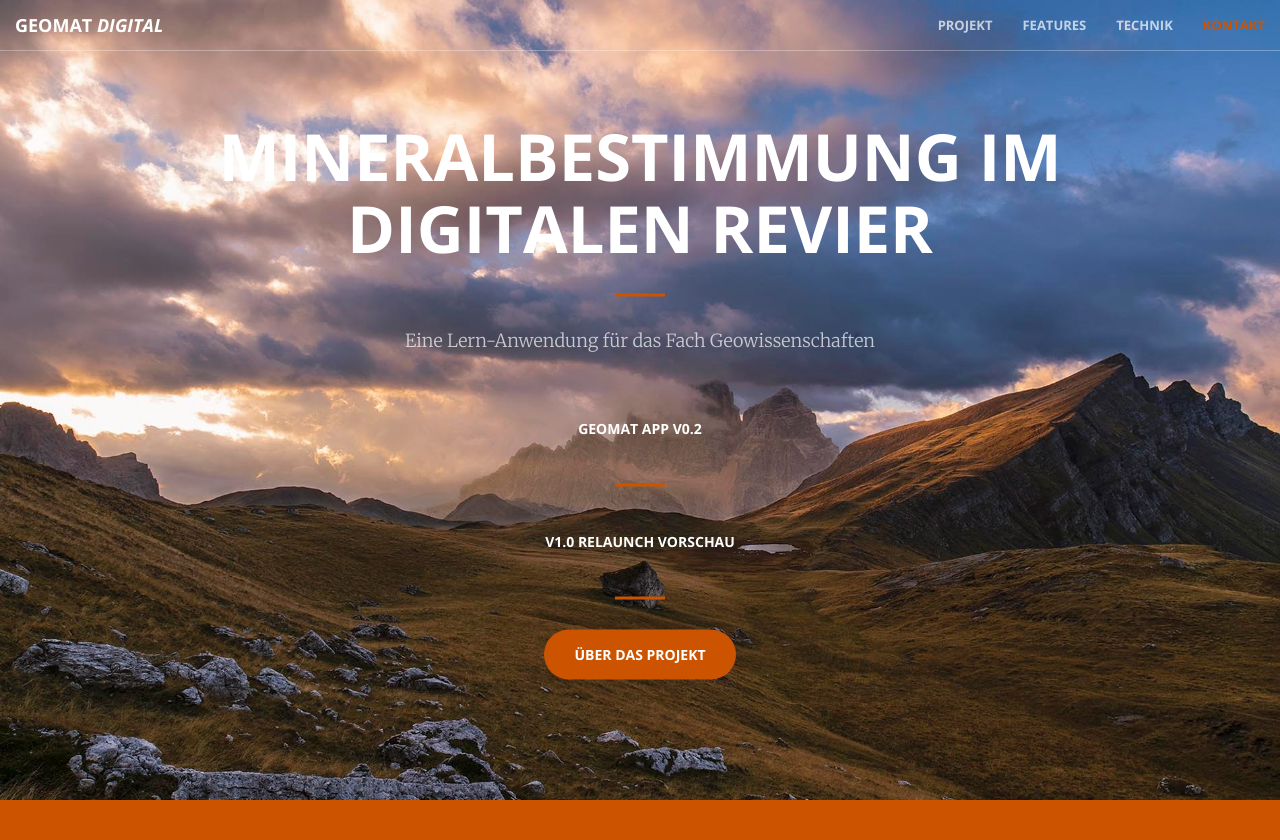
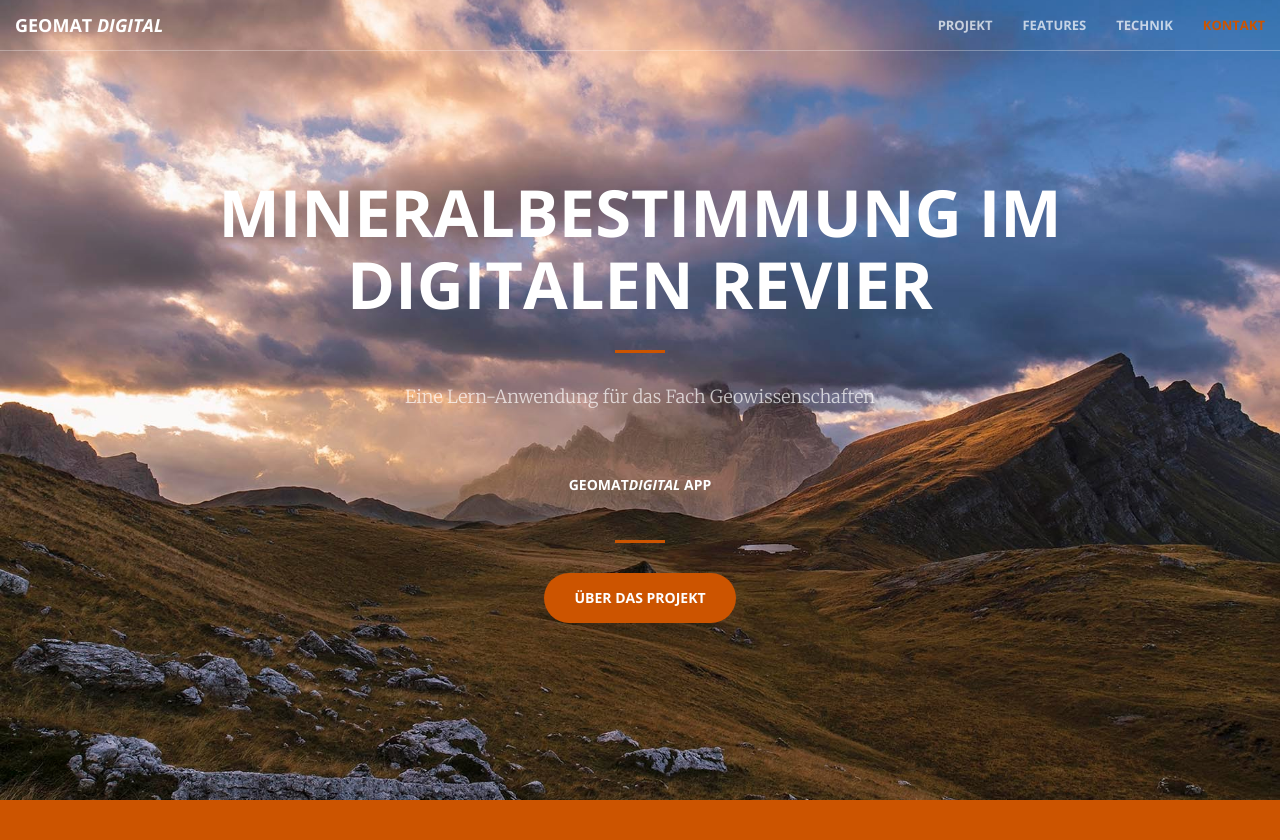
Before and after one commit to GeoMatDigital/django-geomat, a Django app: page / in a window 1280 px wide. Shown: the top 840 px of the page. Run offline with Django 3.2, Linux system fonts and the light colour scheme; data that the repository does not hold is empty; parts of the project's set-up code (start-up, migrations or seed data) failed here and were passed over; some libraries are stand-ins or nearby versions.

Commit message:
landingpage update

```diff
--- a/geomat/templates/preview.html
+++ b/geomat/templates/preview.html
@@ -8,9 +8,7 @@
                 <h1>Mineralbestimmung im digitalen Revier</h1>
                 <hr>
                 <p>Eine Lern-Anwendung für das Fach Geowissenschaften</p>
-                <a href="http://app.geomat.uni-frankfurt.de" class="btn btn-light btn-xl page-scroll">GeoMat App v0.2</a>
-                <hr>
-                <a href="http://preview.geomat.uni-frankfurt.de" class="btn btn-light btn-xl page-scroll">v1.0 Relaunch Vorschau</a>
+                <a href="http://app.geomat.uni-frankfurt.de" class="btn btn-light btn-xl page-scroll"> GeoMat<i>digital</i> App</a>
                 <hr>
                 <a href="#project" class="btn btn-primary btn-xl page-scroll">Über das Projekt</a>
 
```
